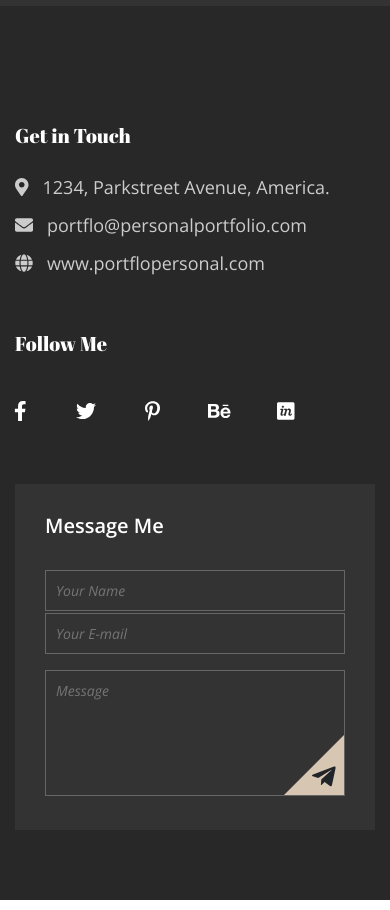
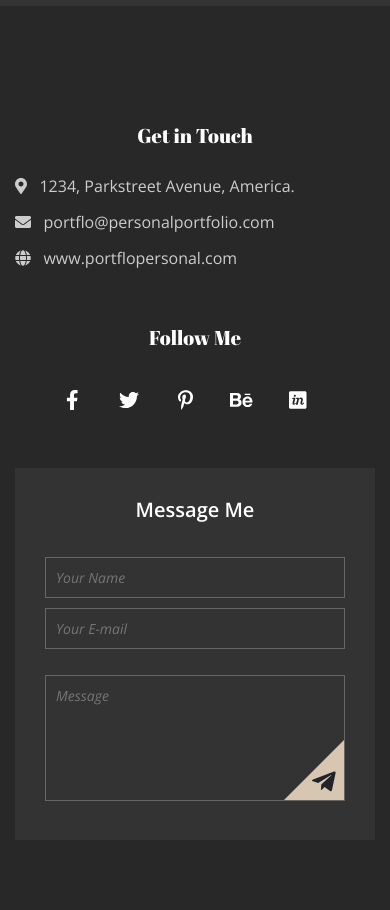
Before and after one commit to rifat-H/Mogan-bootstrap, a website built with Parcel: page src/index.html in a window 390 px wide. Shown: the part 10960-11870 px from the top of the page. Built offline with nearby package versions, Linux system fonts and the light colour scheme.

Commit message:
col- screen responsive

```diff
--- a/src/scss/_media.scss
+++ b/src/scss/_media.scss
@@ -2,6 +2,50 @@
 
 // Extra small devices (portrait phones, less than 576px)
 @media (max-width: 575.98px) {
+
+    // <!-- contact start -->
+    .contact {
+
+        .contact-touch {
+            h2 {
+                text-align: center;
+            }
+
+            >a {
+                font-size: 16px;
+            }
+
+            .touch-social {
+                ul {
+                    text-align: center;
+
+                    li {
+                        a {
+                            width: 40px;
+                            height: 40px;
+                        }
+                    }
+                }
+            }
+        }
+
+        .contact-form {
+            h2 {
+                text-align: center;
+            }
+
+            input {
+                margin: 5px 0;
+            }
+
+            .icon {
+                bottom: 10px;
+                right: 16px;
+            }
+        }
+    }
+
+    // <!-- contact end -->
 
     // <!-- blog start -->
 
```
